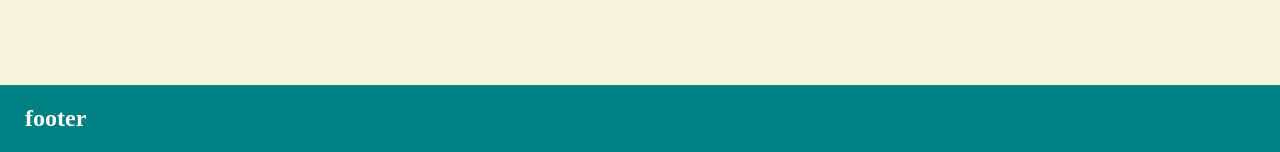
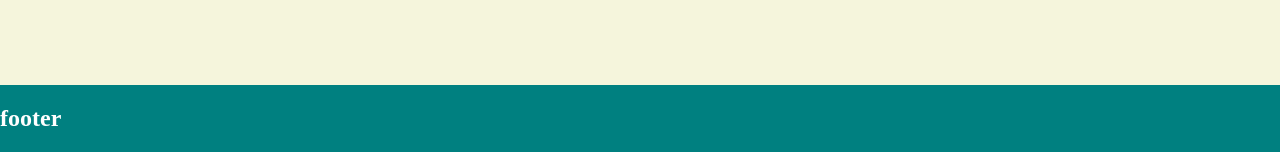
Before and after one commit to aarondav1d18/WAD-group-project, a Django app: page / in a window 1280 px wide. Shown: the part 915-1067 px from the top of the page. Run offline with Django 3.2, Linux system fonts and the light colour scheme.

Commit message:
removed padding from footer

```diff
--- a/Quizzical/static/css/base.css
+++ b/Quizzical/static/css/base.css
@@ -34,8 +34,8 @@ body {
 }
 
 #footer {
-    padding-left: 25px;
     width: 100%;
+    padding: 0;
     background-color: teal;
     color: white;
     text-align: left;
```
